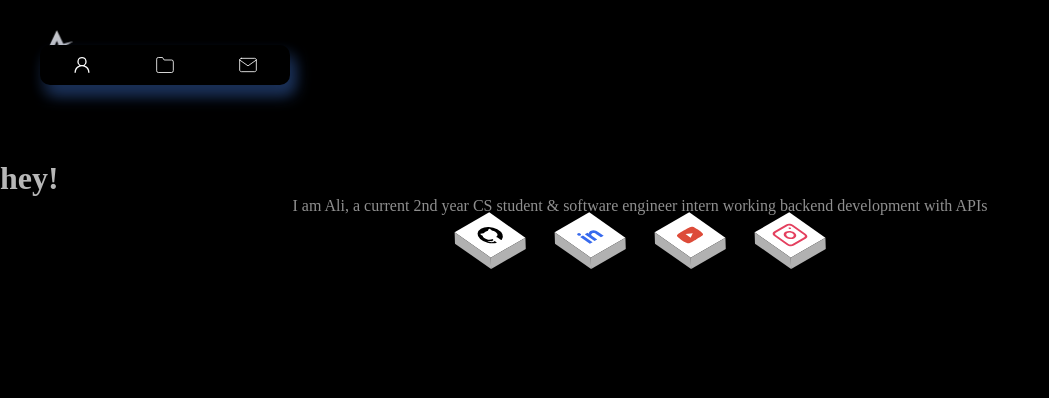
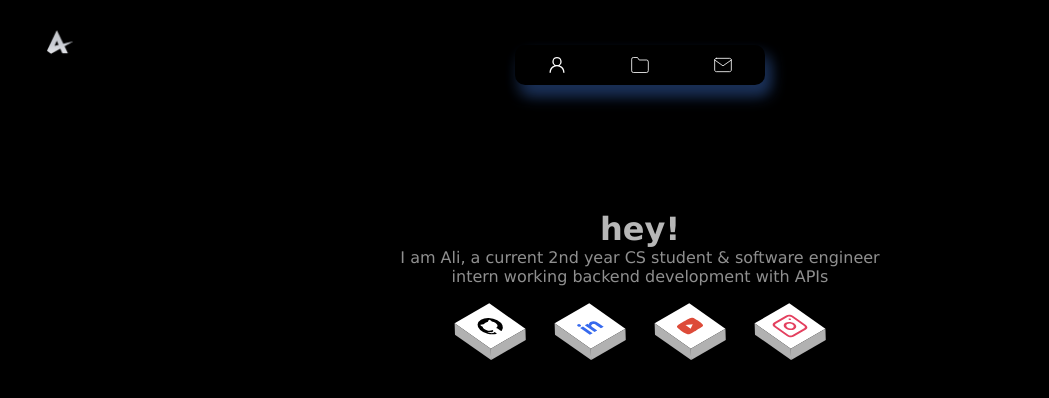
Before and after one commit to aad3m/Personal-Site, a website: page pages/home.html in a window 1280 px wide. Shown: the whole page, without its empty margins (0-1049 px from the left). Drawn offline with nearby package versions, Linux system fonts and the light colour scheme; files that its build step writes are made by us from their sources.

Commit message:
file move

```diff
--- a/css/style.css
+++ b/customization/style.css
@@ -7,7 +7,7 @@ body {
   margin: 0;
   padding: 0;
   background-color: black;
-  font-family: Avenir, serif;
+  font-family: Verdana, sans-serif;
   transition: opacity 1s ease;
   color: #8f8f8f;
 }
@@ -16,7 +16,7 @@ p,h1, h2,h3 ,h4{
   margin: 0;
   padding: 0;
   background-color: transparent;
-  font-family: Avenir, serif;
+  font-family: Verdana, sans-serif;
   transition: opacity 1s ease;
   color: #b7b7b7;
 }
@@ -107,14 +107,7 @@ buttonlink:active {
   box-shadow: 4px 4px 12px #000000, -4px -4px 12px #000000;
 }
 
-.instagram-logo {
-  position: absolute;
-  top: 45%;
-  left: 28px;
-  width: 45px;
-  height: auto;
-}
-
+/* Main page social links */
 .social {
   margin: 0;
   list-style: none;
@@ -249,11 +242,25 @@ buttonlink:active {
   animation: slide 1s;
 }
 
-.name {
+.title {
+  animation: slide 1s;
+  text-align: center;
+  margin-top: 50px;
+}
+.bio-max {
+  max-width: 500px;
+  margin: 0 auto;
   animation: slide 1s;
 }
-.bio-max {
-  animation: slide 1s;
+.bio {
+  text-align: left;
+  margin-top: 20px;
+}
+
+.header {
+  display: flex;
+  justify-content: center;
+  align-items: center;
 }
 
 @keyframes fadeIn {
```
